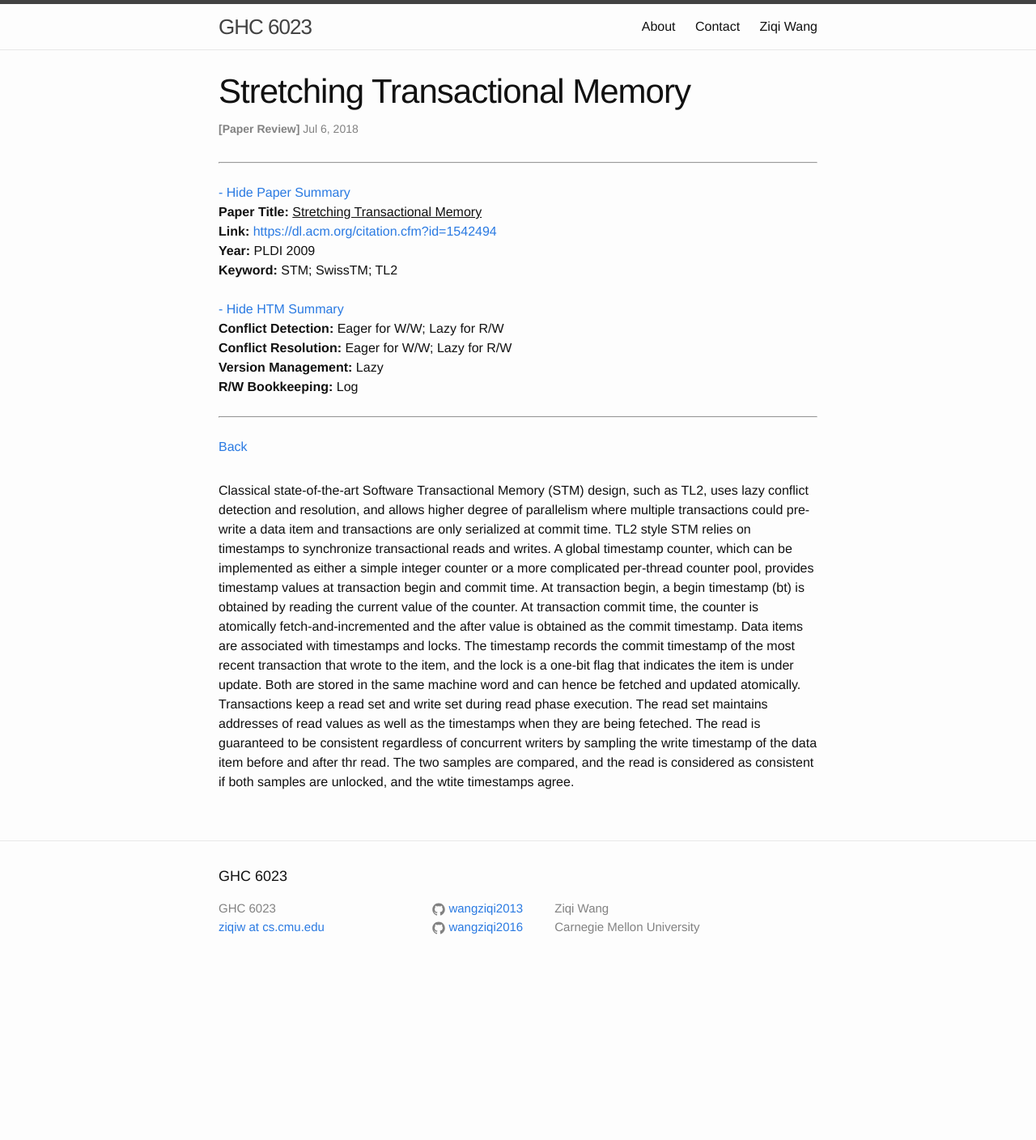
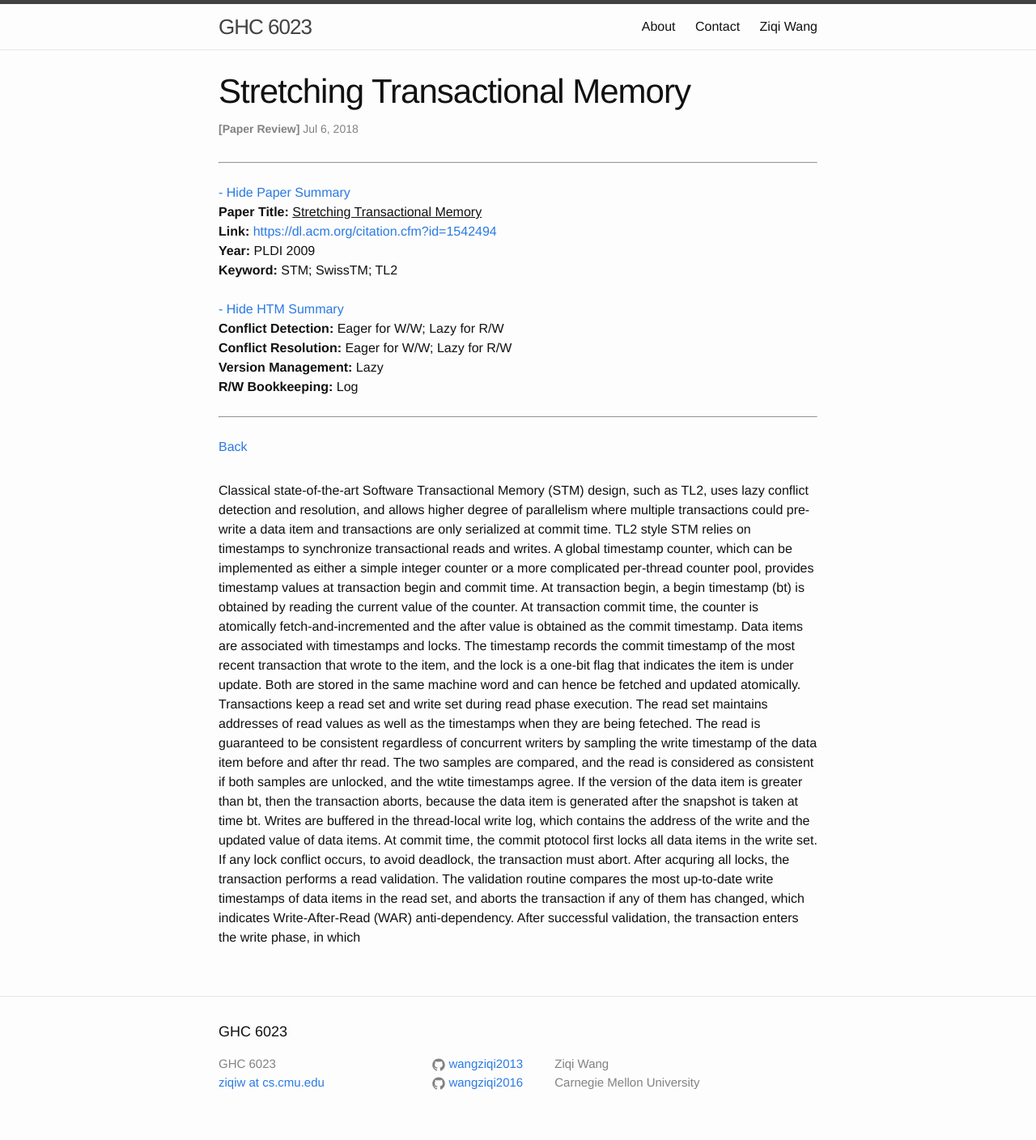
Before and after one commit to wangziqi2013/wangziqi2013.github.io, a Jekyll site: the page built from _posts/2018-07-05-SwissTM.markdown, in a window 1280 px wide. Shown: the whole page at 81% size. Built offline with Jekyll 4.4.1, drawn with Linux system fonts in a browser that asks for light colours; before the commit the page ends 1216 px from its top, so only the background shows below that.

Commit message:
Working on commit protocol

```diff
--- a/_posts/2018-07-05-SwissTM.markdown
+++ b/_posts/2018-07-05-SwissTM.markdown
@@ -26,4 +26,11 @@ same machine word and can hence be fetched and updated atomically. Transactions
 read phase execution. The read set maintains addresses of read values as well as the timestamps when they are being
 feteched. The read is guaranteed to be consistent regardless of concurrent writers by sampling the write timestamp of
 the data item before and after thr read. The two samples are compared, and the read is considered as consistent if both
-samples are unlocked, and the wtite timestamps agree.
+samples are unlocked, and the wtite timestamps agree. If the version of the data item is greater than bt, then the transaction
+aborts, because the data item is generated after the snapshot is taken at time bt. Writes are buffered in the thread-local
+write log, which contains the address of the write and the updated value of data items. At commit time, the commit
+ptotocol first locks all data items in the write set. If any lock conflict occurs, to avoid deadlock, the
+transaction must abort. After acquring all locks, the transaction performs a read validation. The validation routine
+compares the most up-to-date write timestamps of data items in the read set, and aborts the transaction if any of them
+has changed, which indicates Write-After-Read (WAR) anti-dependency. After successful validation, the transaction enters
+the write phase, in which
```
